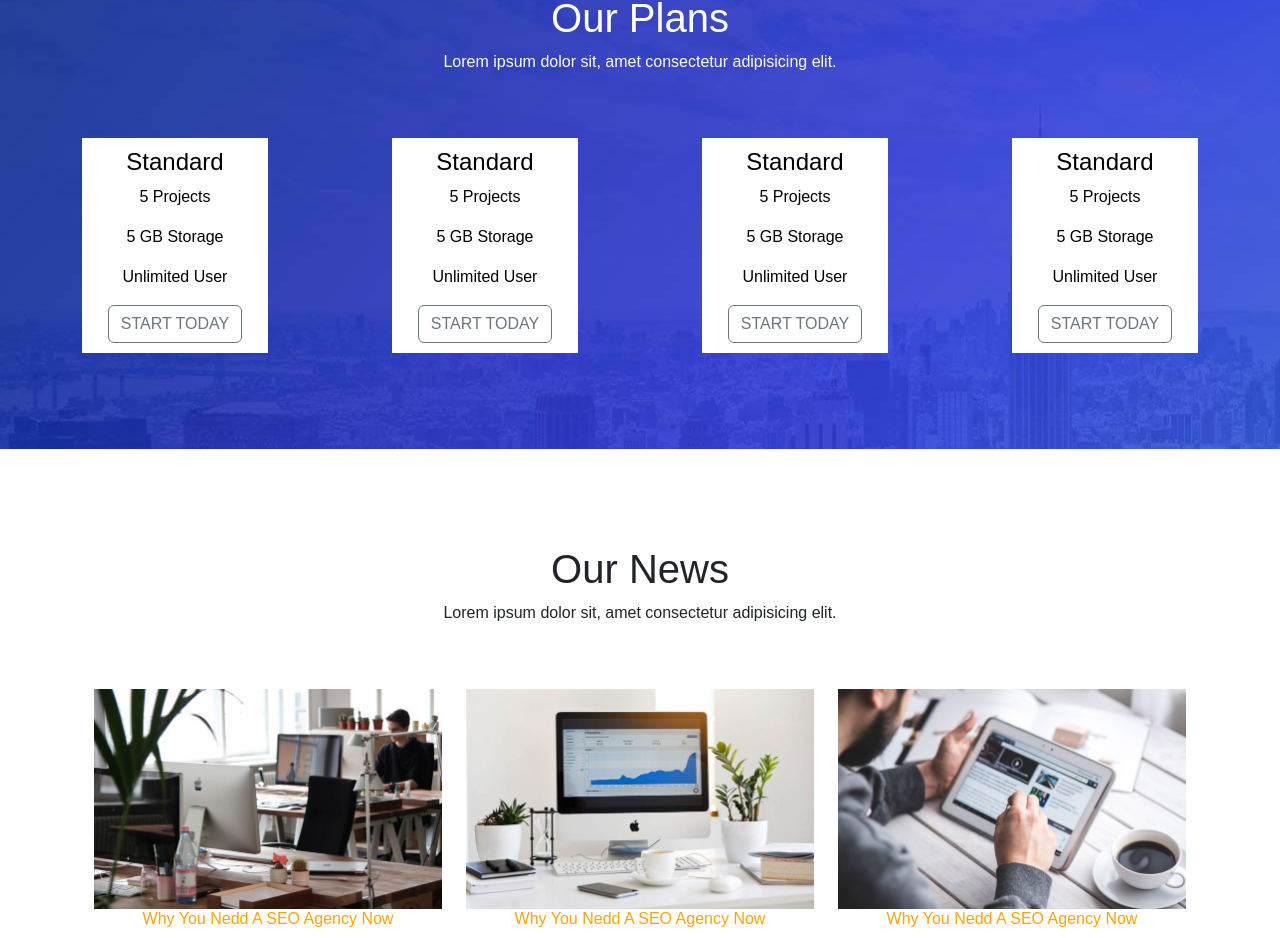
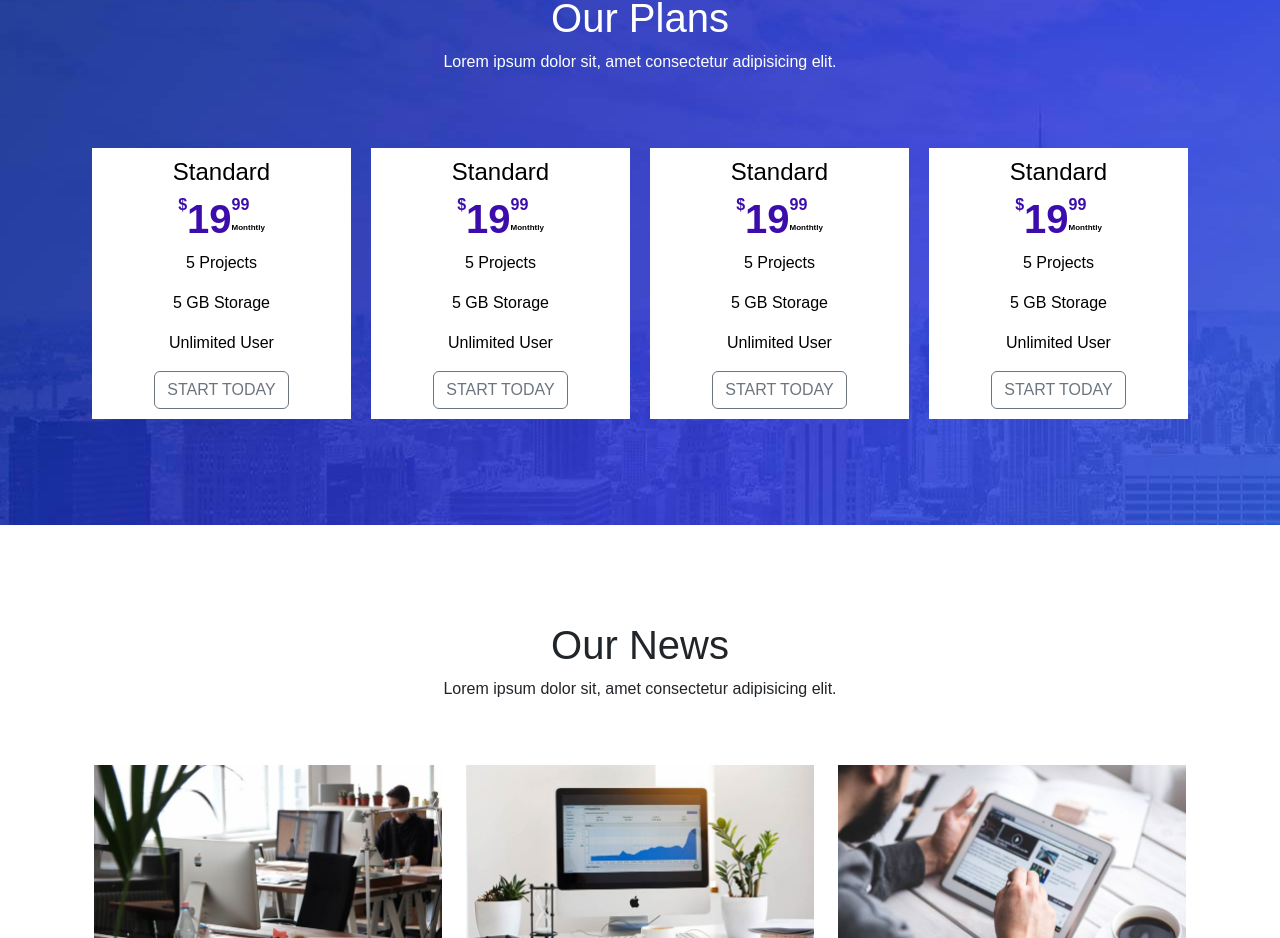
Before and after one commit to info-mic-info/proj-html-vuejs, a Vue app: page / in a window 1280 px wide. Shown: the part 3008-3946 px from the top of the page. Built offline with nearby package versions, Linux system fonts and the light colour scheme.

Commit message:
add Price Violet

```diff
--- a/src/components/Section_d.vue
+++ b/src/components/Section_d.vue
@@ -12,32 +12,53 @@ export default {};
 
   <div class="container py-5">
     <div class="row d-flex justify-content-between">
-      <div class="col-2 text-center">
+      <div class="col text-center">
         <h4>Standard</h4>
+        <div class="price d-flex justify-content-center">
+          <div ><h6>$</h6></div>
+          <div ><h1>19</h1></div>
+          <div ><h6>99</h6> <p>Monthtly</p></div>
+        </div>
+
         <p>5 Projects</p>
         <p>5 GB Storage</p>
         <p>Unlimited User</p>
         <button type="button" class="btn btn-outline-secondary">START TODAY</button>
       </div>
 
-      <div class="col-2 text-center">
+      <div class="col text-center">
         <h4>Standard</h4>
+        <div class="price d-flex justify-content-center">
+          <div ><h6>$</h6></div>
+          <div ><h1>19</h1></div>
+          <div ><h6>99</h6> <p>Monthtly</p></div>
+        </div>
         <p>5 Projects</p>
         <p>5 GB Storage</p>
         <p>Unlimited User</p>
         <button type="button" class="btn btn-outline-secondary">START TODAY</button>
       </div>
 
-      <div class="col-2 text-center">
+      <div class="col text-center">
         <h4>Standard</h4>
+        <div class="price d-flex justify-content-center">
+          <div ><h6>$</h6></div>
+          <div ><h1>19</h1></div>
+          <div ><h6>99</h6> <p>Monthtly</p></div>
+        </div>
         <p>5 Projects</p>
         <p>5 GB Storage</p>
         <p>Unlimited User</p>
         <button type="button" class="btn btn-outline-secondary">START TODAY</button>
       </div>
 
-      <div class="col-2 text-center">
+      <div class="col text-center">
         <h4>Standard</h4>
+        <div class="price d-flex justify-content-center">
+          <div ><h6>$</h6></div>
+          <div ><h1>19</h1></div>
+          <div ><h6>99</h6> <p>Monthtly</p></div>
+        </div>
         <p>5 Projects</p>
         <p>5 GB Storage</p>
         <p>Unlimited User</p>
@@ -57,9 +78,23 @@ export default {};
   color: white;
 }
 
-.col-2 {
+.col {
   background-color: white;
   color: black;
-  padding: 10px 20px;
+  padding: 10px;
+  margin: 10px;
+}
+
+.price {
+  p {
+    font-size: 8px;
+    font-weight: bold;
+  }
+  h1,
+  h6 {
+    font-weight: bold;
+    text-align: left;
+    color: rgb(61, 13, 172);
+  }
 }
 </style>
```
